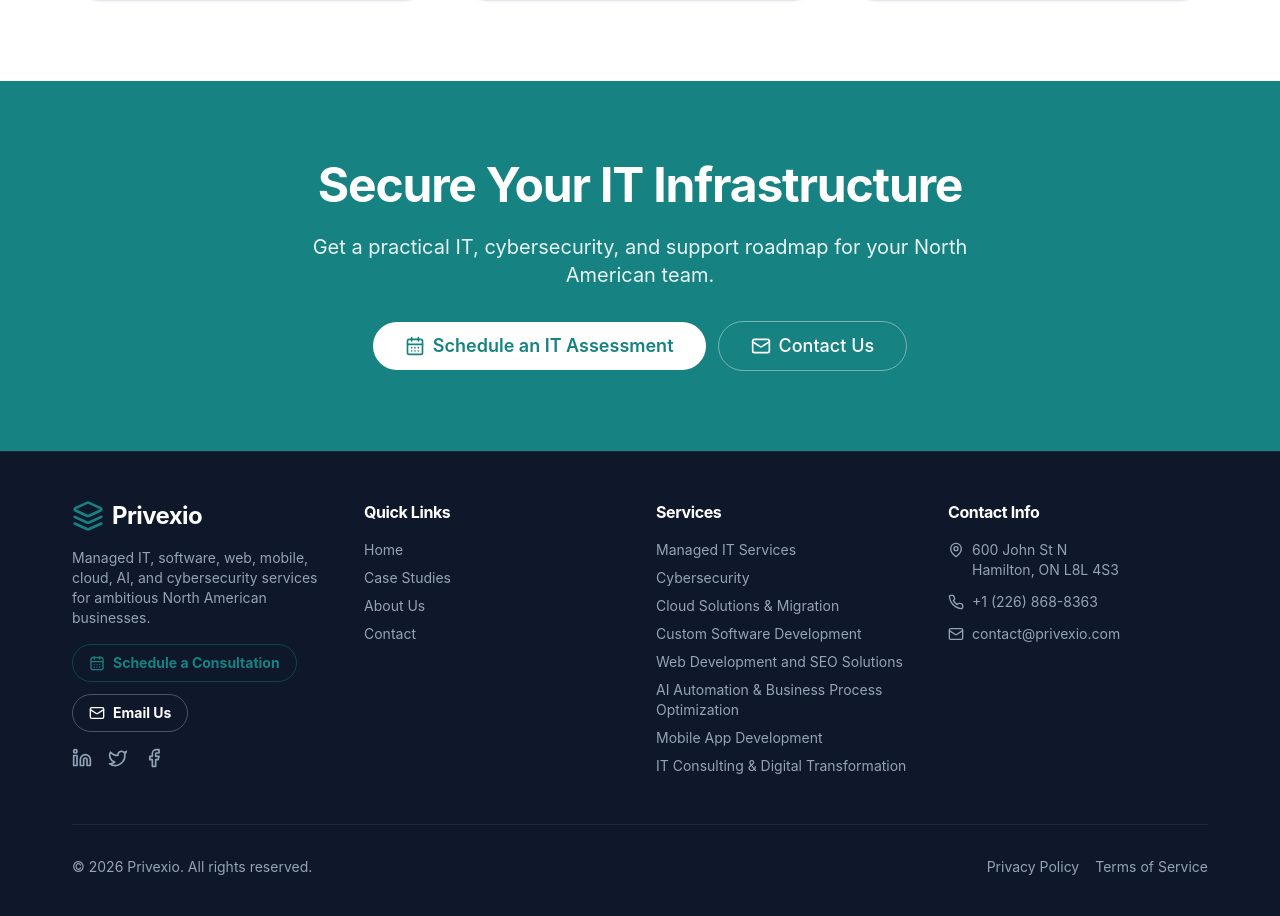
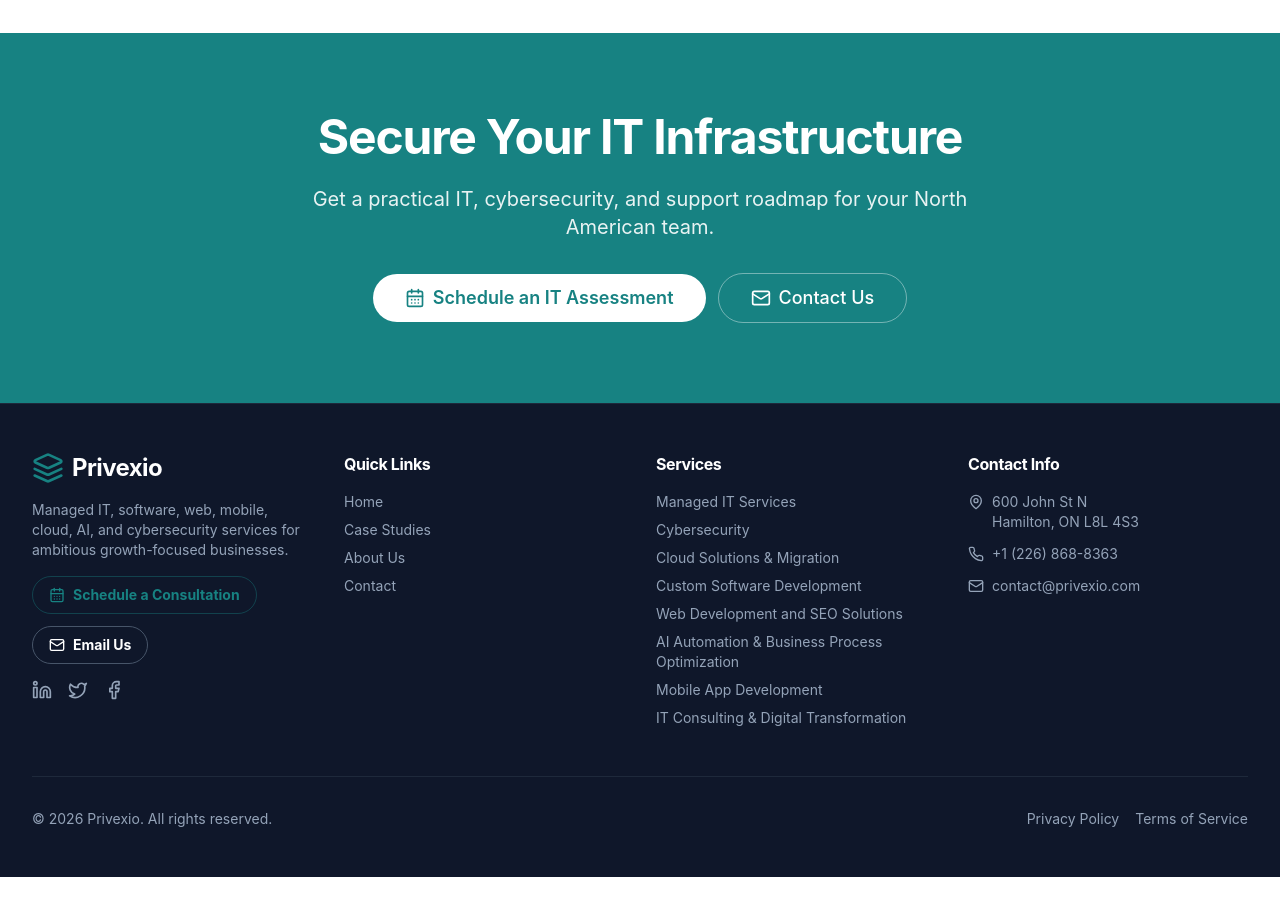
Before and after one commit to Maunishbhansali/Privexio-Website, a React (Vite) app: page /msp in a window 1280 px wide. Shown: the part 1436-2352 px from the top of the page. After the commit the page ends 2313 px from the top, so only its background shows below. Built offline with nearby package versions, Linux system fonts and the light colour scheme.

Commit message:
Polish homepage layout and case studies section

```diff
--- a/src/components/CaseStudiesCarousel.jsx
+++ b/src/components/CaseStudiesCarousel.jsx
@@ -35,7 +35,7 @@ const CaseStudiesCarousel = ({ caseStudies }) => {
 
       <div
         ref={trackRef}
-        className="flex snap-x snap-mandatory items-stretch gap-6 overflow-x-auto pb-4 pr-2"
+        className="hide-scrollbar flex snap-x snap-mandatory items-stretch gap-6 overflow-x-auto pb-4 pr-2"
       >
         {caseStudies.map((caseStudy) => (
           <div key={caseStudy.slug} className="flex w-[85vw] max-w-[21rem] shrink-0 snap-start sm:w-[20rem] lg:w-[21rem]">
--- a/src/components/Footer.jsx
+++ b/src/components/Footer.jsx
@@ -32,7 +32,7 @@ const Footer = () => {
               <span className="text-2xl font-bold tracking-tight text-white">Privexio</span>
             </Link>
             <p className="text-sm text-slate-400">
-              Managed IT, software, web, mobile, cloud, AI, and cybersecurity services for ambitious North American businesses.
+              Managed IT, software, web, mobile, cloud, AI, and cybersecurity services for ambitious growth-focused businesses.
             </p>
             <div className="flex flex-wrap gap-3">
               <a href={CALENDAR_URL} target="_blank" rel="noreferrer" className="inline-flex items-center rounded-full border border-primary/40 px-4 py-2 text-sm font-bold text-primary">
--- a/src/index.css
+++ b/src/index.css
@@ -128,6 +128,13 @@
   .float-slow {
     animation: floatSlow 7s ease-in-out infinite;
   }
+  .hide-scrollbar {
+    -ms-overflow-style: none;
+    scrollbar-width: none;
+  }
+  .hide-scrollbar::-webkit-scrollbar {
+    display: none;
+  }
 }
 
 @keyframes softReveal {
--- a/src/pages/HomePage.jsx
+++ b/src/pages/HomePage.jsx
@@ -14,8 +14,8 @@ import { usePageMeta } from '@/hooks/use-page-meta';
 
 const HomePage = () => {
   usePageMeta(
-    'Managed IT, Software, Cloud, Web, Mobile and AI Services in North America',
-    'Privexio provides managed IT, cybersecurity, software development, web development, mobile apps, cloud solutions, and AI automation for businesses across Canada and North America.'
+    'Managed IT, Software, Cloud, Web, Mobile and AI Services for Growth-Focused Businesses',
+    'Privexio provides managed IT, cybersecurity, software development, web development, mobile apps, cloud solutions, and AI automation for businesses growing across competitive markets.'
   );
 
   return (
@@ -27,12 +27,12 @@ const HomePage = () => {
         <div className="absolute right-16 top-40 hidden h-64 w-64 rounded-full bg-primary/15 blur-3xl lg:block" />
         <div className="page-container relative z-10 grid items-center gap-14 lg:grid-cols-[0.95fr_1.05fr]">
           <motion.div initial={{ opacity: 0, y: 24 }} animate={{ opacity: 1, y: 0 }} transition={{ duration: 0.55 }}>
-            <p className="mb-5 text-sm font-semibold uppercase tracking-[0.32em] text-primary">North America technology partner</p>
+            <p className="mb-5 text-sm font-semibold uppercase tracking-[0.32em] text-primary">Technology partner for growth-focused businesses</p>
             <h1 className="max-w-4xl text-5xl font-bold leading-[1.02] text-slate-950 md:text-7xl">
               Build, secure, and scale your business with Privexio.
             </h1>
             <p className="mt-7 max-w-2xl text-lg leading-relaxed text-muted-foreground md:text-xl">
-              Managed IT, cybersecurity, custom software, web and SEO solutions, mobile apps, cloud modernization, AI automation, and digital transformation support for growing teams across Canada and the United States.
+              Managed IT, cybersecurity, custom software, web and SEO solutions, mobile apps, cloud modernization, AI automation, and digital transformation support for teams expanding across competitive markets.
             </p>
             <div className="mt-9 flex flex-col gap-3 sm:flex-row">
               <a href={CALENDAR_URL} target="_blank" rel="noreferrer">
@@ -144,7 +144,7 @@ const HomePage = () => {
             <div className="w-full lg:w-1/2">
               <div className="rounded-[2rem] bg-white p-5 shadow-xl">
                 <div className="rounded-[1.5rem] bg-slate-950 p-7 text-white">
-                  <p className="text-sm uppercase tracking-[0.2em] text-primary">North America SEO map</p>
+                  <p className="text-sm uppercase tracking-[0.2em] text-primary">Multi-market SEO map</p>
                   <div className="mt-6 grid grid-cols-2 gap-3">
                     {serviceCatalog.map((service) => (
                       <div key={service.slug} className="rounded-2xl bg-white/10 px-5 py-4 font-semibold text-white">{service.navName}</div>
@@ -157,13 +157,14 @@ const HomePage = () => {
         </div>
       </section>
 
-      <section id="case-studies" className="page-section scroll-mt-24 bg-background">
-        <div className="page-container">
+      <section id="case-studies" className="page-section scroll-mt-24 bg-background relative">
+        <div className="absolute top-40 right-0 h-[400px] w-1/3 rounded-full bg-primary/5 blur-[100px] pointer-events-none" />
+        <div className="page-container relative z-10">
           <div className="mb-16 max-w-3xl">
-            <p className="text-sm font-semibold uppercase tracking-[0.18em] text-primary">Case Studies</p>
-            <h2 className="mt-3 text-3xl font-bold text-foreground md:text-5xl">Project stories with believable details and consistent presentation.</h2>
-            <p className="mt-4 text-lg text-muted-foreground">
-              Explore delivery examples across cloud, managed IT, software, mobile, web, and AI work without overwhelming the homepage.
+            <p className="mb-4 text-sm font-bold uppercase tracking-[0.2em] text-primary">Proven Results</p>
+            <h2 className="text-4xl font-extrabold text-slate-900 md:text-5xl leading-tight">Outcomes that matter.</h2>
+            <p className="mt-6 text-xl text-slate-600">
+              Explore how we&apos;ve helped organizations modernize infrastructure, launch new platforms, and secure their operations.
             </p>
           </div>
           <CaseStudiesCarousel caseStudies={caseStudies} />
--- a/src/styles/theme.css
+++ b/src/styles/theme.css
@@ -16,8 +16,8 @@
     --theme-hero-muted: #cbd5e1;
     --theme-shadow-soft: 0 18px 50px rgba(15, 23, 42, 0.08);
     --theme-shadow-card: 0 10px 28px rgba(15, 23, 42, 0.06);
-    --page-max-width: 1200px;
-    --content-max-width: 960px;
+    --page-max-width: 1280px;
+    --content-max-width: 1040px;
     --page-padding-x: 1rem;
     --section-padding-y: 4rem;
     --section-padding-y-lg: 6rem;
```
